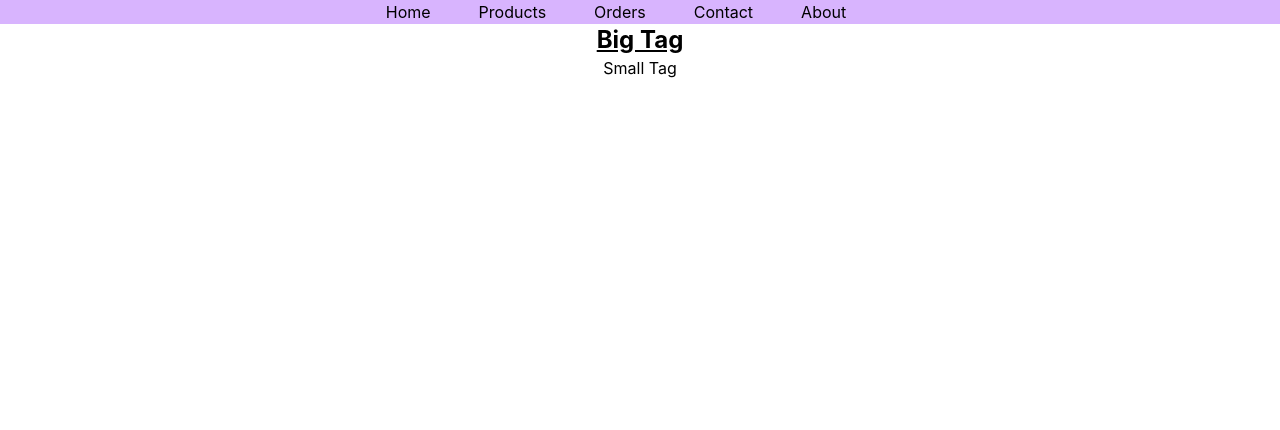
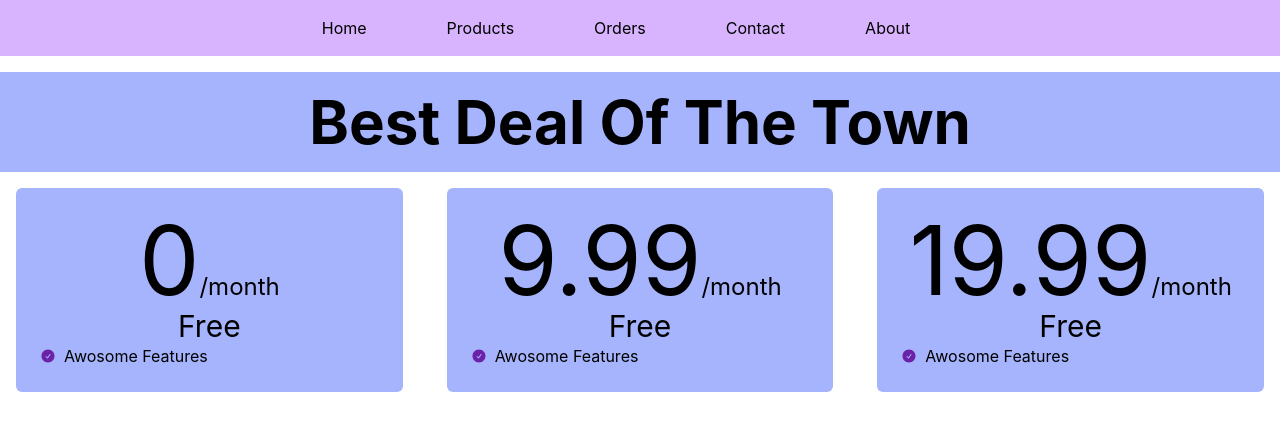
Before and after one commit to ProDesignerNurul/module-52-react, a React (Create React App) app: page / in a window 1280 px wide. Shown: the top 430 px of the page. Built offline with nearby package versions, Linux system fonts and the light colour scheme.

Commit message:
second commit

```diff
--- a/src/App.js
+++ b/src/App.js
@@ -1,13 +1,13 @@
 import logo from './logo.svg';
 import './App.css';
 import NavBar from './components/NavBar/NavBar';
+import Pricing from './components/Pricing/Pricing';
 
 function App() {
   return (
     <div className="App">
       <NavBar></NavBar>
-      <h1 className='text-2xl font-bold underline'>Big Tag</h1>
-      <p>Small Tag</p>
+      <Pricing></Pricing>
     </div>
   );
 }
--- a/src/components/NavBar/Link/Link.js
+++ b/src/components/NavBar/Link/Link.js
@@ -2,7 +2,7 @@ import React from 'react';
 
 const Link = ({route}) => {
     return (
-        <li className='mr-12'>
+        <li className='mr-12 p-4 hover:text-pink-600'>
             <a href={route.path}> {route.name} </a>
         </li>
     );
--- /dev/null
+++ b/src/components/PriceOption/PriceOption.js
@@ -0,0 +1,23 @@
+import React from 'react';
+import { CheckCircleIcon } from '@heroicons/react/24/solid'
+
+const PriceOption = ({ option }) => {
+    return (
+        <div>
+            <div className='bg-indigo-300 m-4 p-6 rounded-md'>
+                <h2>
+                    <span className='text-8xl'>{option.price}</span>
+                    <span className='text-2xl'>/month</span>
+                </h2>
+                <p className='text-3xl'>{option.name}</p>
+                <div className='flex items-center'>
+                    <CheckCircleIcon className="h-6 w-4 text-purple-800" />
+                    <p className='ml-2'>Awosome Features</p>
+                </div>
+            </div>
+
+        </div>
+    );
+};
+
+export default PriceOption;
--- /dev/null
+++ b/src/components/Pricing/Pricing.js
@@ -0,0 +1,49 @@
+import React from 'react';
+import PriceOption from '../PriceOption/PriceOption';
+
+const Pricing = () => {
+    const pricingOptions = [
+        { id: 1, name: 'Free', price: 0, features: [
+            'Awsome Feature',
+            'Awsome Feature',
+            'Awsome Feature',
+            'Awsome Feature',
+            'Awsome Feature',
+            'Awsome Feature',
+            'Awsome Feature'
+        ] },
+        { id: 2, name: 'Free', price: 9.99, features: [
+            'Awsome Feature',
+            'Awsome Feature',
+            'Awsome Feature',
+            'Awsome Feature',
+            'Awsome Feature',
+            'Awsome Feature',
+            'Awsome Feature'
+        ] },
+        { id: 3, name: 'Free', price: 19.99, features: [
+            'Awsome Feature',
+            'Awsome Feature',
+            'Awsome Feature',
+            'Awsome Feature',
+            'Awsome Feature',
+            'Awsome Feature',
+            'Awsome Feature'
+        ] }
+    ]
+    return (
+        <div>
+            <h2 className='text-6xl font-bold bg-indigo-300 p-5 mt-4'>Best Deal Of The Town</h2>
+            <div className='grid grid-cols-3 gap-3'>
+                {
+                    pricingOptions.map(option => <PriceOption
+                        key={option.id}
+                        option={option}
+                    ></PriceOption>)
+                }
+            </div>
+        </div>
+    );
+};
+
+export default Pricing;
```
Also changed, not shown: src/components/Pricing/Pricing.css (added).
